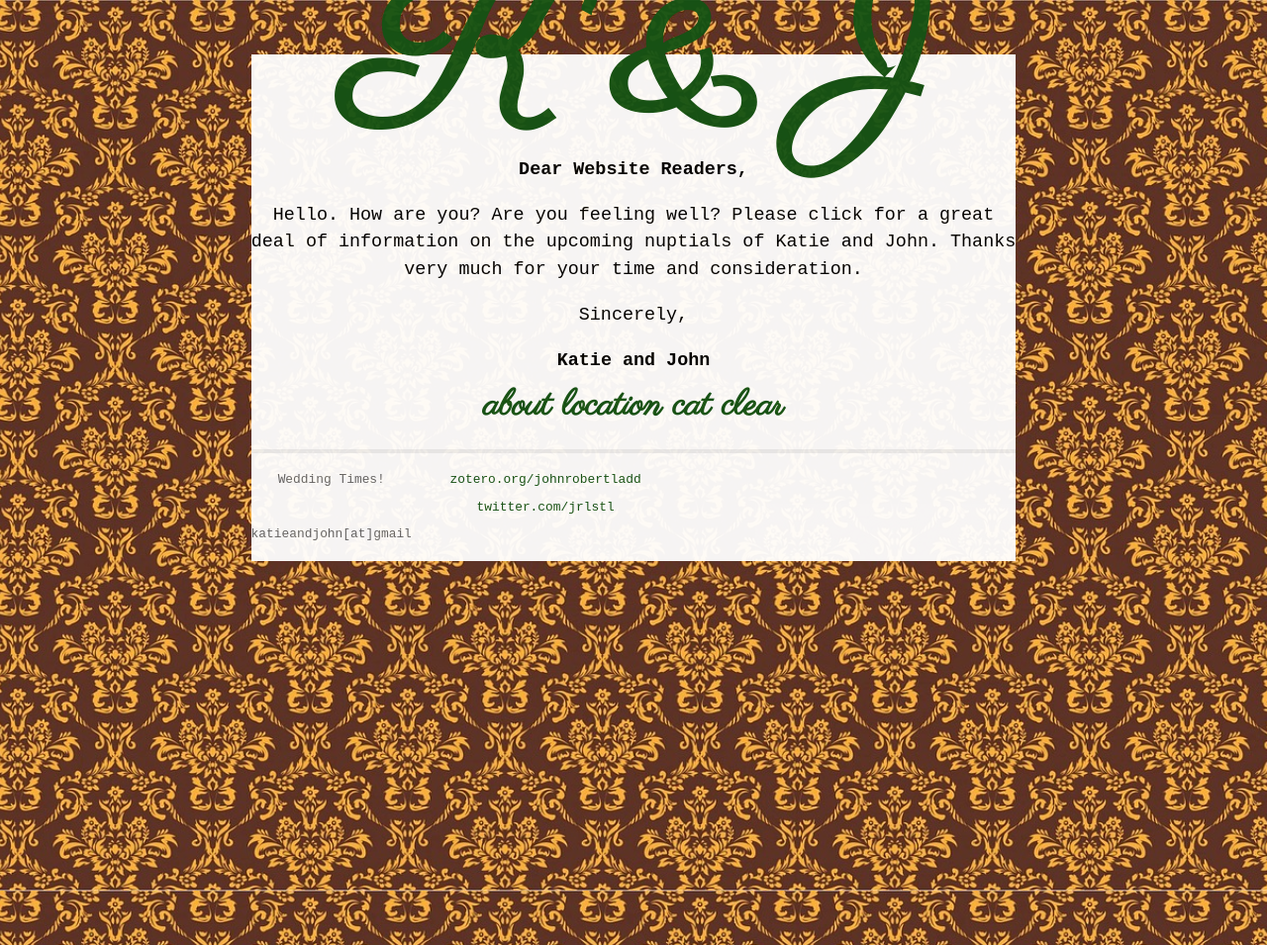
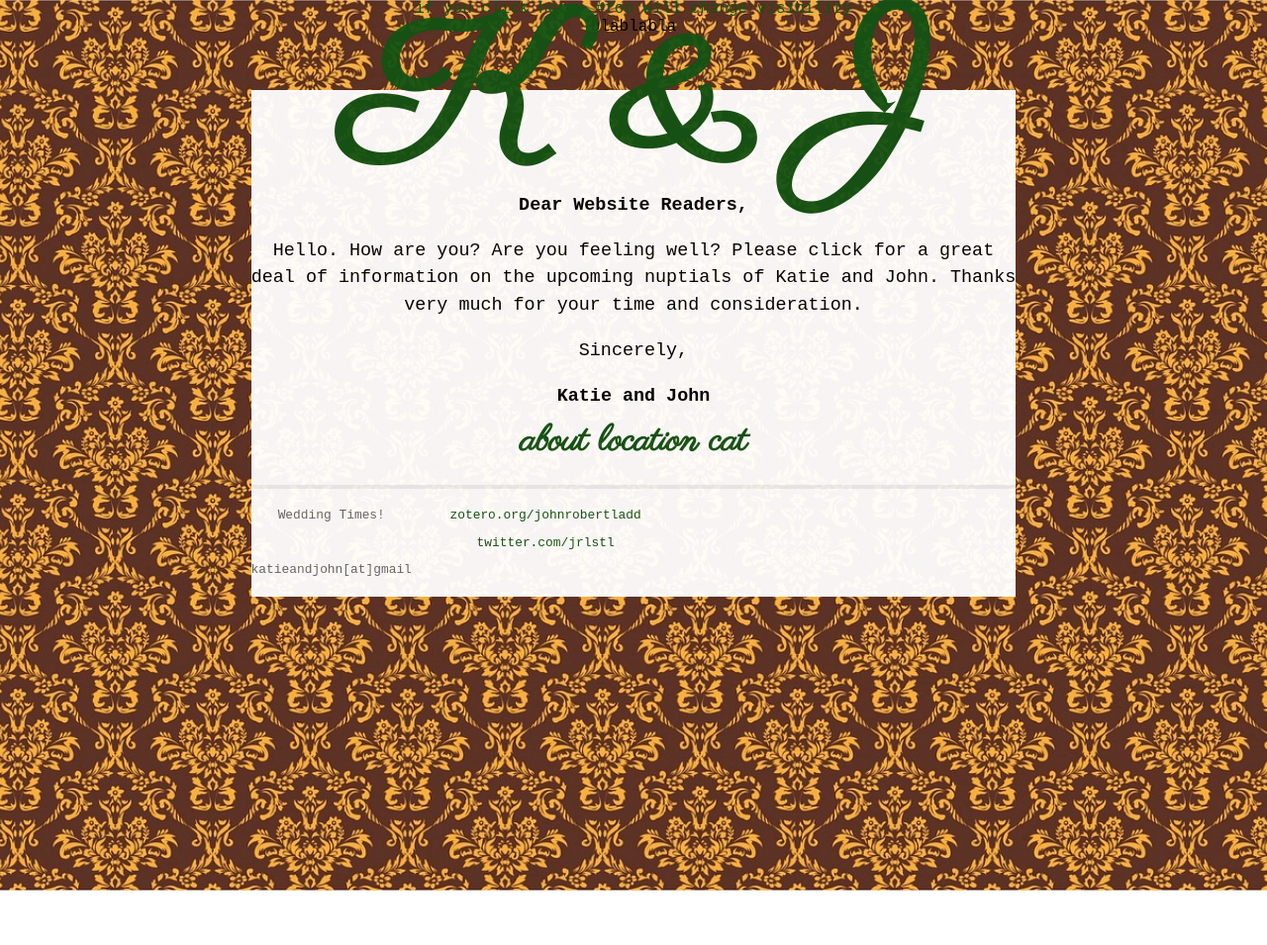
Before and after one commit to jrladd/kmarriesj, a Jekyll site: the page built from index.md, in a window 1280 px wide. Shown: the whole page at 99% size. Built offline with Jekyll 4.4.1, drawn with Linux system fonts in a browser that asks for light colours; Markdown is read by kramdown in place of the engine named in the settings; after the commit the page ends 900 px from its top, so only the background shows below that.

Commit message:
clear toggle

```diff
--- a/_layouts/default.html
+++ b/_layouts/default.html
@@ -17,7 +17,17 @@
 
 	<!-- Parisienne webfont -->
 	<link href='http://fonts.googleapis.com/css?family=Parisienne' rel='stylesheet' type='text/css'>
-
+	<script type="text/javascript">
+      function toggle_visibility(id) {
+      var e = document.getElementById(id);
+      if(e.style.display == 'block')
+        e.style.display = 'none';
+      else
+        e.style.display = 'block';
+      }
+    </script>
+<a href="#" >if you click here, #foo will change visibility</a>
+<div id="foo">blablabla</div>
     </head>
     <body>
 
@@ -25,10 +35,9 @@
           <div class="header">
             <h1 class="title"><a href="/kmarriesj">K & J</a></h1><br/>
             {{ content }}
-	    	<a href="javascript:;" onClick="document.getElementById('about').style.display='block';">about</a>
-            <a href="javascript:;" onClick="document.getElementById('location').style.display='block';">location</a>
-            <a href="javascript:;" onClick="document.getElementById('cat').style.display='block';">cat</a>
-            <a href="javascript:;" onClick="document.getElementById('cat').style.display='none';" " onClick="document.getElementById('about').style.display='none';" " onClick="document.getElementById('location').style.display='none';">clear</a>
+	    	<a href="#" onclick="toggle_visibility('about');">about</a>
+	    	<a href="#" onclick="toggle_visibility('location');">location</a>
+	    	<a href="#" onclick="toggle_visibility('cat');">cat</a>
           </div>
 
           <div id="about" style="display:none;">We're John and Katie</div>
```
